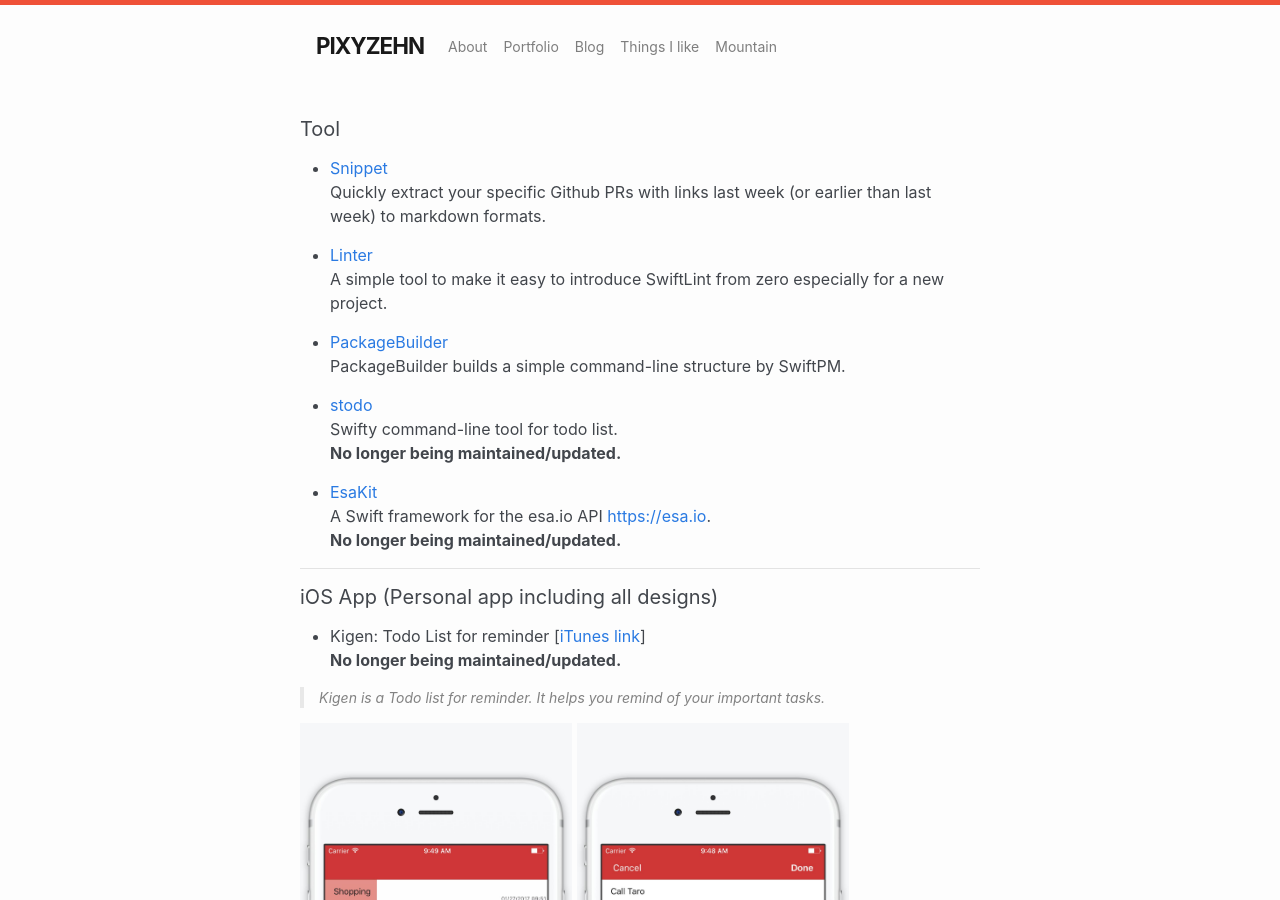
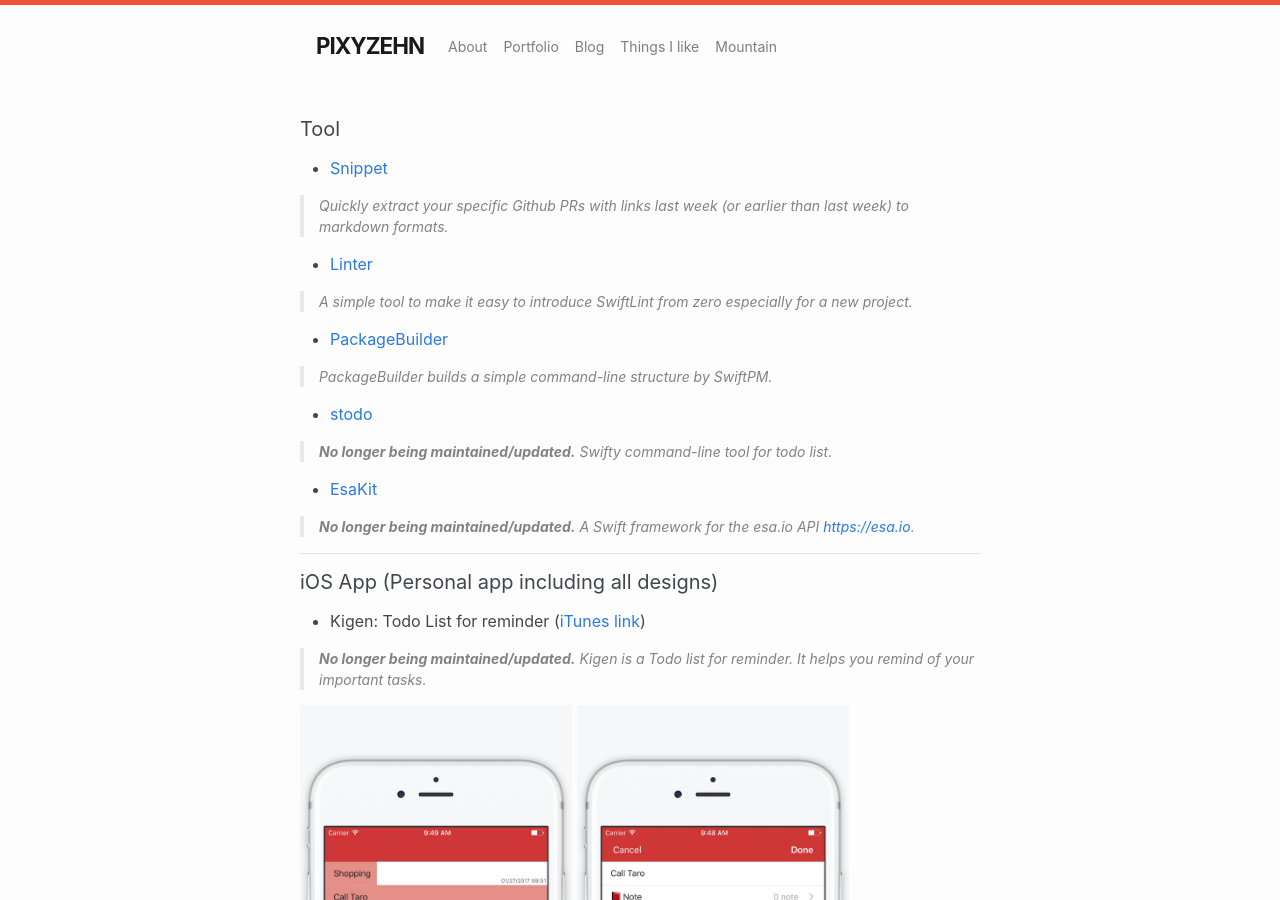
Before and after one commit to pixyzehn/pixyzehn.com, a Jekyll site: the page built from pages/portfolio.md, in a window 1280 px wide and 900 px high. Built offline with Jekyll 4.4.1, drawn with Linux system fonts in a browser that asks for light colours; nearby versions of some CDN libraries; library files that are not in the unit come from our copies.

Commit message:
Update page

```diff
--- a/pages/portfolio.md
+++ b/pages/portfolio.md
@@ -7,29 +7,34 @@ permalink: /portfolio/
 #### Tool
 
 - [Snippet](https://github.com/pixyzehn/Snippet)
-Quickly extract your specific Github PRs with links last week (or earlier than last week) to markdown formats.
+
+> Quickly extract your specific Github PRs with links last week (or earlier than last week) to markdown formats.
 
 - [Linter](https://github.com/pixyzehn/Linter)
-A simple tool to make it easy to introduce SwiftLint from zero especially for a new project.
+
+> A simple tool to make it easy to introduce SwiftLint from zero especially for a new project.
 
 - [PackageBuilder](https://github.com/pixyzehn/PackageBuilder)
-PackageBuilder builds a simple command-line structure by SwiftPM.
+
+> PackageBuilder builds a simple command-line structure by SwiftPM.
 
 - [stodo](https://github.com/pixyzehn/stodo)
-Swifty command-line tool for todo list.
-**No longer being maintained/updated.**
+
+> **No longer being maintained/updated.**
+> Swifty command-line tool for todo list.
 
 - [EsaKit](https://github.com/pixyzehn/EsaKit)
-A Swift framework for the esa.io API [https://esa.io](https://esa.io).
-**No longer being maintained/updated.**
 
----
+> **No longer being maintained/updated.**
+> A Swift framework for the esa.io API [https://esa.io](https://esa.io).
+
+<hr>
 
 #### iOS App (Personal app including all designs)
 
-- Kigen: Todo List for reminder [[iTunes link](https://itunes.apple.com/us/app/kigen-todo-list-for-reminder/id1198205732?l=en&mt=8){:target="_blank"}]
-**No longer being maintained/updated.**
+- Kigen: Todo List for reminder ([iTunes link](https://itunes.apple.com/us/app/kigen-todo-list-for-reminder/id1198205732?l=en&mt=8){:target="_blank"})
 
+> **No longer being maintained/updated.**
 > Kigen is a Todo list for reminder. It helps you remind of your important tasks.
 
 ![kigen01]({{ site.url }}/assets/kigen01.jpg){:width="40%"}
```
